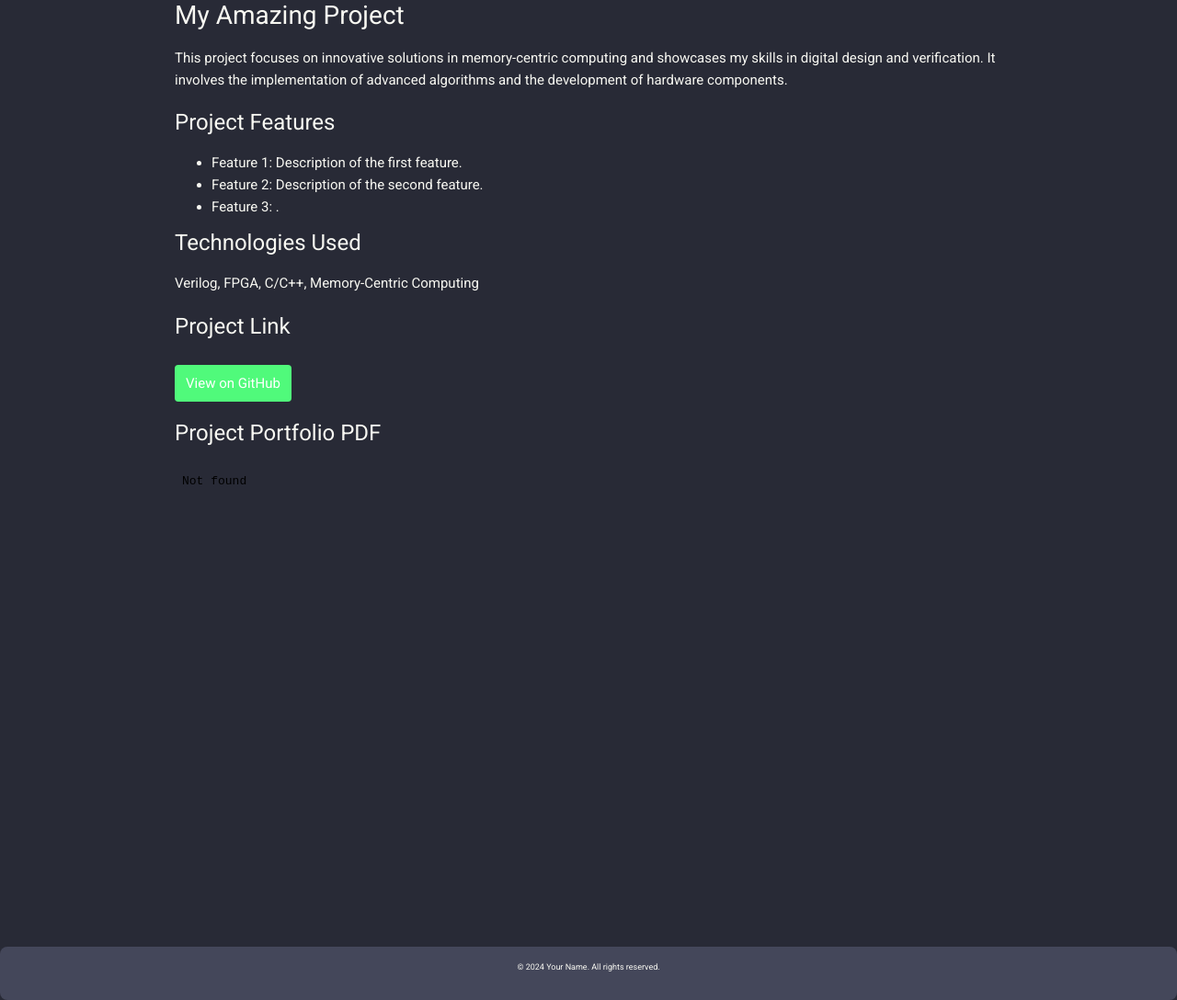
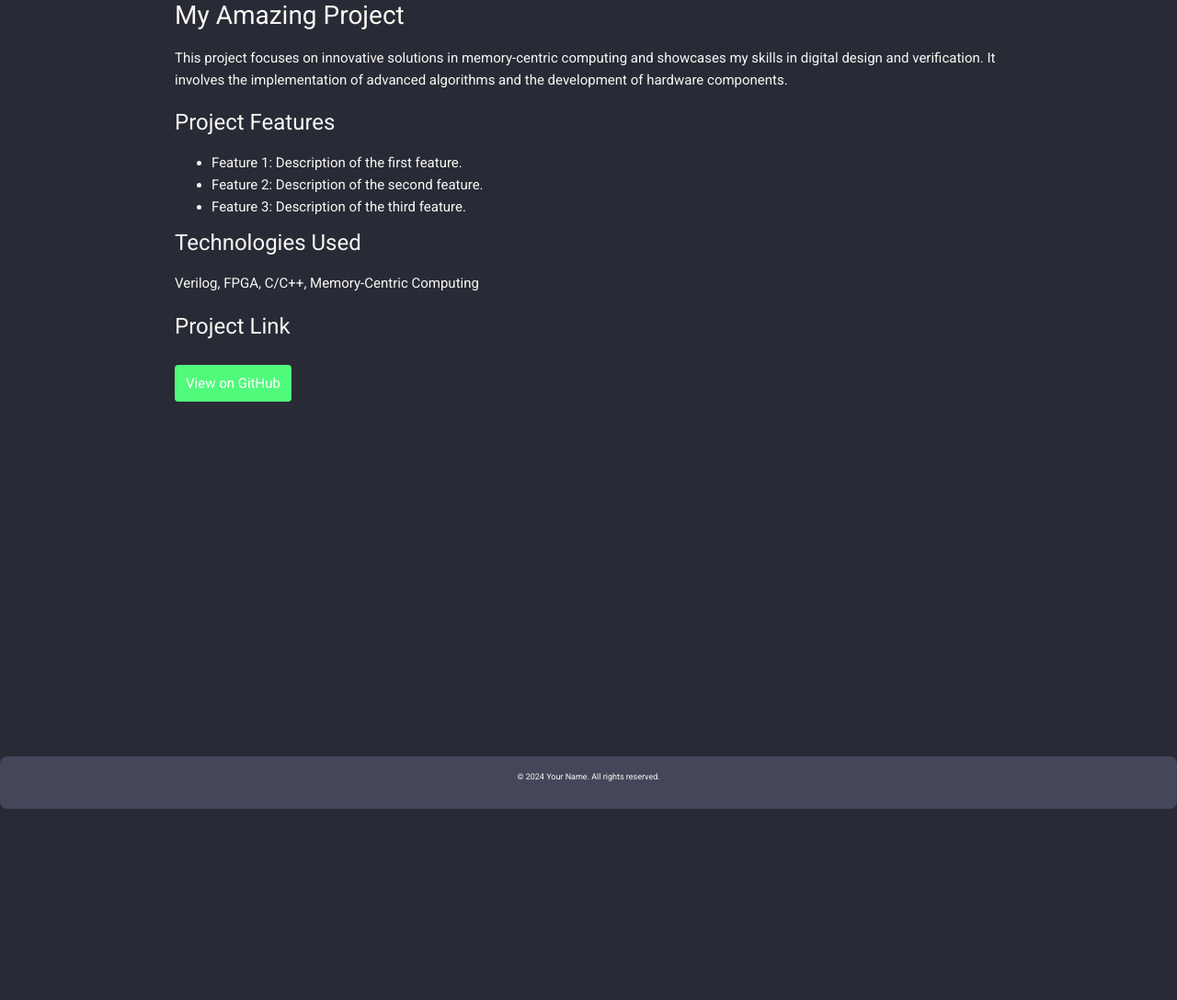
Before and after one commit to YUSUPBAEV/nn1, a plain HTML site: page project1.html in a window 1280 px wide. Shown: the part 296-1384 px from the top of the page at 92% size. After the commit the page ends 1176 px from the top, so only its background shows below. Drawn offline with nearby package versions, Linux system fonts and the light colour scheme.

Commit message:
Update project1.html

```diff
--- a/project1.html
+++ b/project1.html
@@ -20,6 +20,7 @@
         <nav>
             <ul class="main-menu">
                 <li><a href="index.html">Home</a></li>
+
             </ul>
         </nav>
     </header>
@@ -37,7 +38,7 @@
                     <ul>
                         <li>Feature 1: Description of the first feature.</li>
                         <li>Feature 2: Description of the second feature.</li>
-                        <li>Feature 3: .</li>
+                        <li>Feature 3: Description of the third feature.</li>
                     </ul>
                     <h3>Technologies Used</h3>
                     <p>
@@ -47,11 +48,6 @@
                     <p>
                         <a href="https://github.com/yourusername/project1" class="project-link">View on GitHub</a>
                     </p>
-                    <h3>Project Portfolio PDF</h3>
-                    <div class="pdf-viewer">
-                        <!-- Embed PDF without download option -->
-                        <iframe src="portfolio.pdf" width="100%" height="500px" style="border: none;" type="application/pdf"></iframe>
-                    </div>
                 </div>
             </div>
         </div>
```
